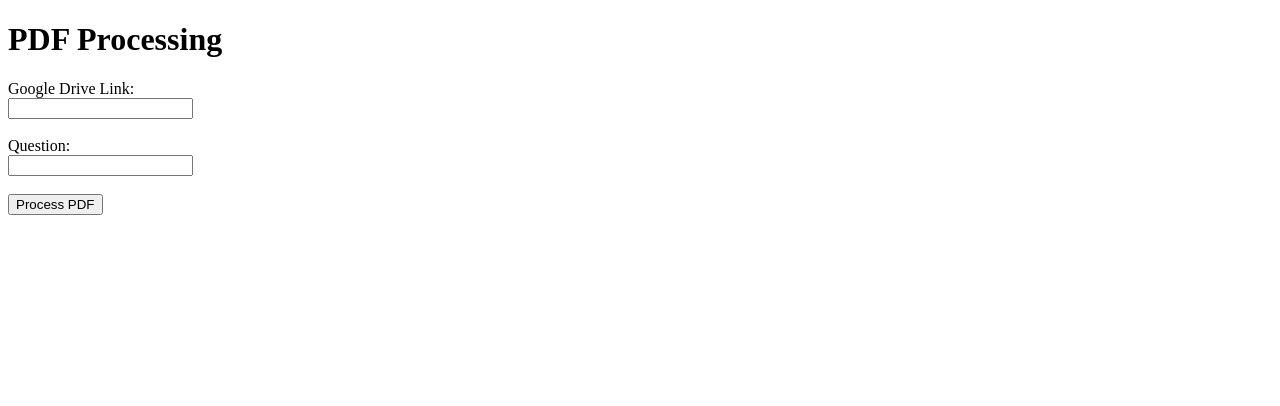
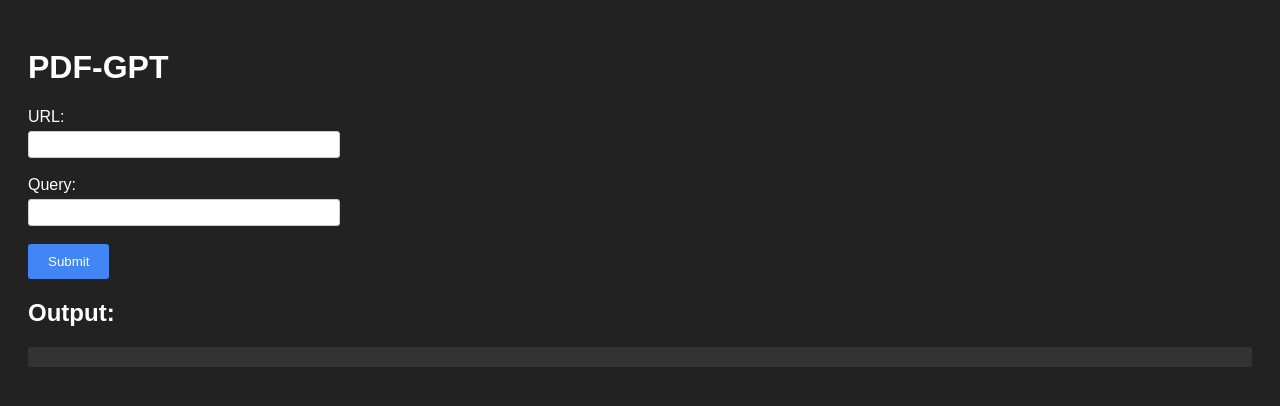
Before and after one commit to aryan619348/PDF-GPT, a Flask app: page / in a window 1280 px wide. Shown: the top 406 px of the page. Run offline with Flask 3, Linux system fonts and the light colour scheme.

Commit message:
Using chatgpt3.5-turbo

```diff
--- a/application.py
+++ b/application.py
@@ -10,14 +10,15 @@ from googleapiclient.http import MediaIoBaseDownload
 from io import BytesIO
 from flask_cors import CORS
 from waitress import serve
+from langchain.chat_models import ChatOpenAI
 import os
 
-os.environ["OPENAI_API_KEY"] = ""
+os.environ["OPENAI_API_KEY"] = "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"
 application = Flask(__name__)
 CORS(application)
 
 # Google Drive API credentials
-API_KEY = ""
+API_KEY = "AIzaSyCLv9VBWgjp73EXnF5oWRd6lc6vSWDxwgw"
 
 @application.route('/')
 def index():
@@ -56,8 +57,8 @@ def process_pdf():
     # Create embeddings
     embeddings = OpenAIEmbeddings()
     docsearch = FAISS.from_texts(texts, embeddings)
-
-    chain = load_qa_chain(OpenAI(), chain_type="stuff")
+    llm = ChatOpenAI(temperature=0,model_name='gpt-3.5-turbo')
+    chain = load_qa_chain(llm, chain_type="stuff")
 
     # Perform the question answering
     docs = docsearch.similarity_search(question)
--- a/templates/index.html
+++ b/templates/index.html
@@ -1,88 +1,89 @@
 <!DOCTYPE html>
 <html>
 <head>
-  <title>PDF Processing</title>
+  <title>PDF-GPT</title>
+  <style>
+    body {
+      background-color: #222;
+      color: #fff;
+      font-family: Arial, sans-serif;
+      padding: 20px;
+    }
+
+    h1, h2 {
+      color: #fff;
+    }
+
+    form {
+      margin-bottom: 20px;
+    }
+
+    label {
+      display: block;
+      margin-bottom: 5px;
+    }
+
+    input[type="text"] {
+      width: 300px;
+      padding: 5px;
+      border: 1px solid #ccc;
+      border-radius: 3px;
+    }
+
+    button[type="submit"] {
+      padding: 10px 20px;
+      background-color: #4285f4;
+      color: #fff;
+      border: none;
+      border-radius: 3px;
+      cursor: pointer;
+    }
+
+    #output {
+      background-color: #333;
+      padding: 10px;
+      border-radius: 3px;
+      white-space: pre-wrap;
+    }
+  </style>
 </head>
 <body>
-<h1>PDF Processing</h1>
-<form action="/process_pdf" method="post">
-  <label for="drive_link">Google Drive Link:</label><br>
-  <input type="text" id="drive_link" name="drive_link" required><br><br>
-  <label for="question">Question:</label><br>
-  <input type="text" id="question" name="question" required><br><br>
-  <input type="submit" value="Process PDF">
+<h1>PDF-GPT</h1>
+<form id="apiForm">
+  <label for="urlInput">URL:</label>
+  <input type="text" id="urlInput" required><br><br>
+  <label for="queryInput">Query:</label>
+  <input type="text" id="queryInput" required><br><br>
+  <button type="submit">Submit</button>
 </form>
+<h2>Output:</h2>
+<div id="output"></div>
+
+<script>
+  document.getElementById("apiForm").addEventListener("submit", function (event) {
+    event.preventDefault();
+
+    var url = document.getElementById("urlInput").value;
+    var query = document.getElementById("queryInput").value;
+
+    fetch("/process_pdf", {
+      method: "POST",
+      headers: {
+        "Content-Type": "application/json"
+      },
+      body: JSON.stringify({
+        file_link: url,
+        question: query
+      })
+    })
+            .then(response => response.json())
+            .then(data => {
+              document.getElementById("output").innerText = data.answer;
+            })
+            .catch(error => {
+              console.error("Error:", error);
+            });
+  });
+</script>
 </body>
 </html>
-
-
-
-
-
-
-
-
-
-
-
-
-
-
-
-
-
-
-
-
-
-
-
-
-
-<!--<html>-->
-<!--<head>-->
-<!--  <title>PDF Processing</title>-->
-<!--</head>-->
-<!--<body>-->
-<!--<h1>PDF Processing</h1>-->
-<!--<form action="/process_pdf" method="POST" enctype="multipart/form-data">-->
-<!--  <label for="pdf">PDF File:</label>-->
-<!--  <input type="file" id="pdf" name="pdf"><br><br>-->
-
-<!--  <label for="question">Question:</label>-->
-<!--  <input type="text" id="question" name="question"><br><br>-->
-
-<!--  <input type="submit" value="Submit">-->
-<!--</form>-->
-
-<!--<div id="answer-section" style="display: none;">-->
-<!--  <h2>Answer:</h2>-->
-<!--  <p id="answer"></p>-->
-<!--</div>-->
-
-<!--<script>-->
-<!--  // Handle form submission-->
-<!--  document.querySelector('form').addEventListener('submit', async function(event) {-->
-<!--    event.preventDefault();-->
-
-<!--    // Get form data-->
-<!--    const formData = new FormData(this);-->
-
-<!--    // Send POST request-->
-<!--    const response = await fetch('/process_pdf', {-->
-<!--      method: 'POST',-->
-<!--      body: formData-->
-<!--    });-->
-
-<!--    // Parse response as JSON-->
-<!--    const data = await response.json();-->
-
-<!--    // Update answer section with the received answer-->
-<!--    const answerSection = document.getElementById('answer-section');-->
-<!--    const answerElement = document.getElementById('answer');-->
-<!--    answerElement.textContent = data.answer;-->
-<!--    answerSection.style.display = 'block';-->
-<!--  });-->
-<!--</script>-->
-<!--</body>-->
-<!--</html>-->
```
